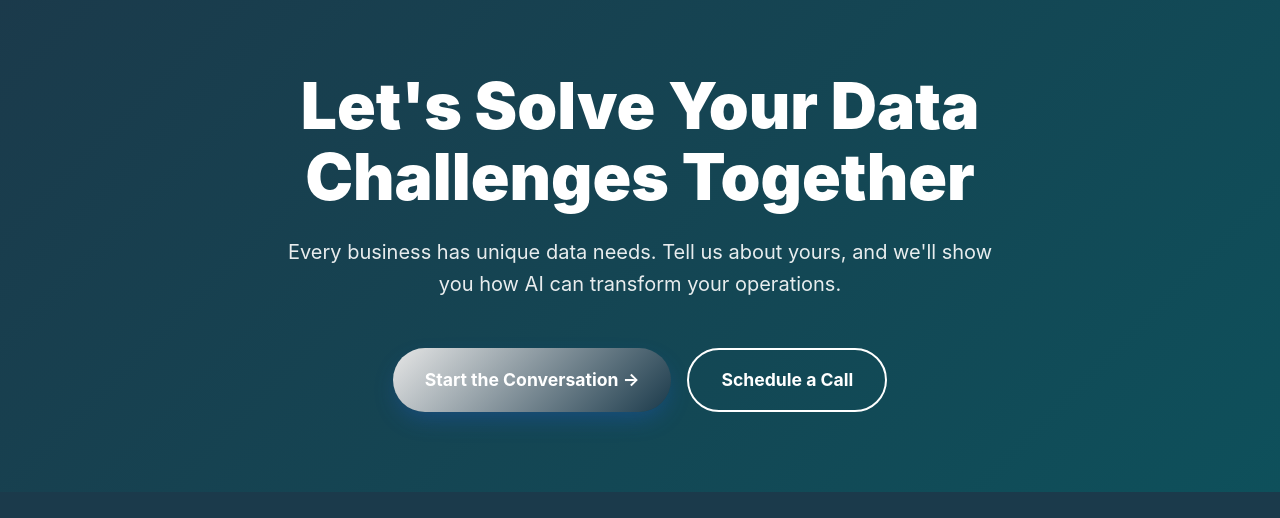
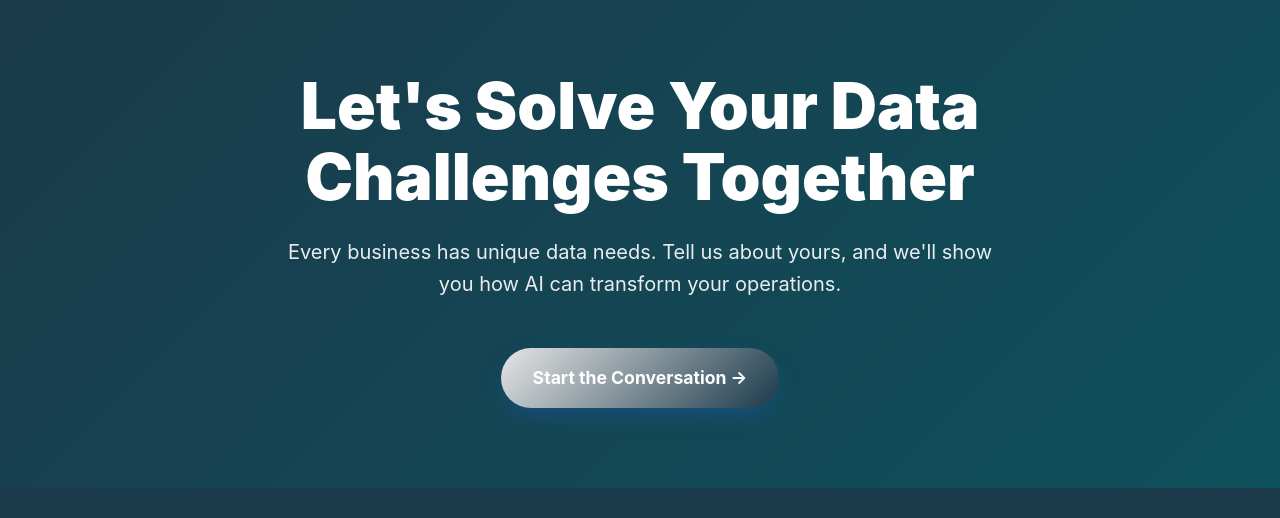
Before and after one commit to NGVIA/foursightlab.github.io, a website: page index.html in a window 1280 px wide. Shown: the part 5079-5597 px from the top of the page. Drawn offline with Linux system fonts and the light colour scheme.

Commit message:
remove schedule a call

```diff
--- a/index.html
+++ b/index.html
@@ -269,9 +269,9 @@
                 <a href="mailto:info@foursightlab.com" class="btn-primary">
                     Start the Conversation →
                 </a>
-                <a href="#" class="btn-secondary" style="background: transparent; border: 2px solid white; color: white;">
+                <!-- <a href="#" class="btn-secondary" style="background: transparent; border: 2px solid white; color: white;">
                     Schedule a Call
-                </a>
+                </a> -->
             </div>
         </div>
     </section>
```
